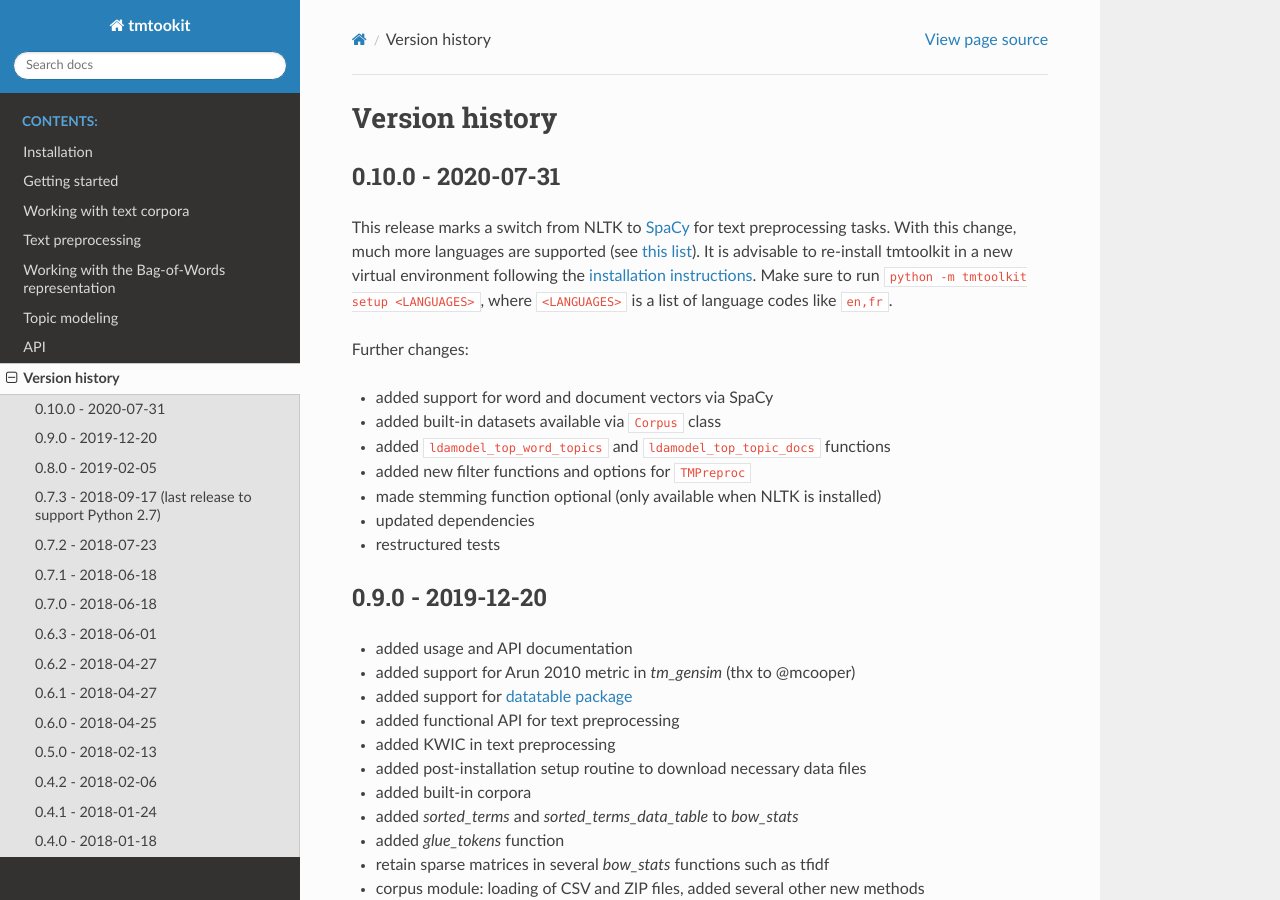
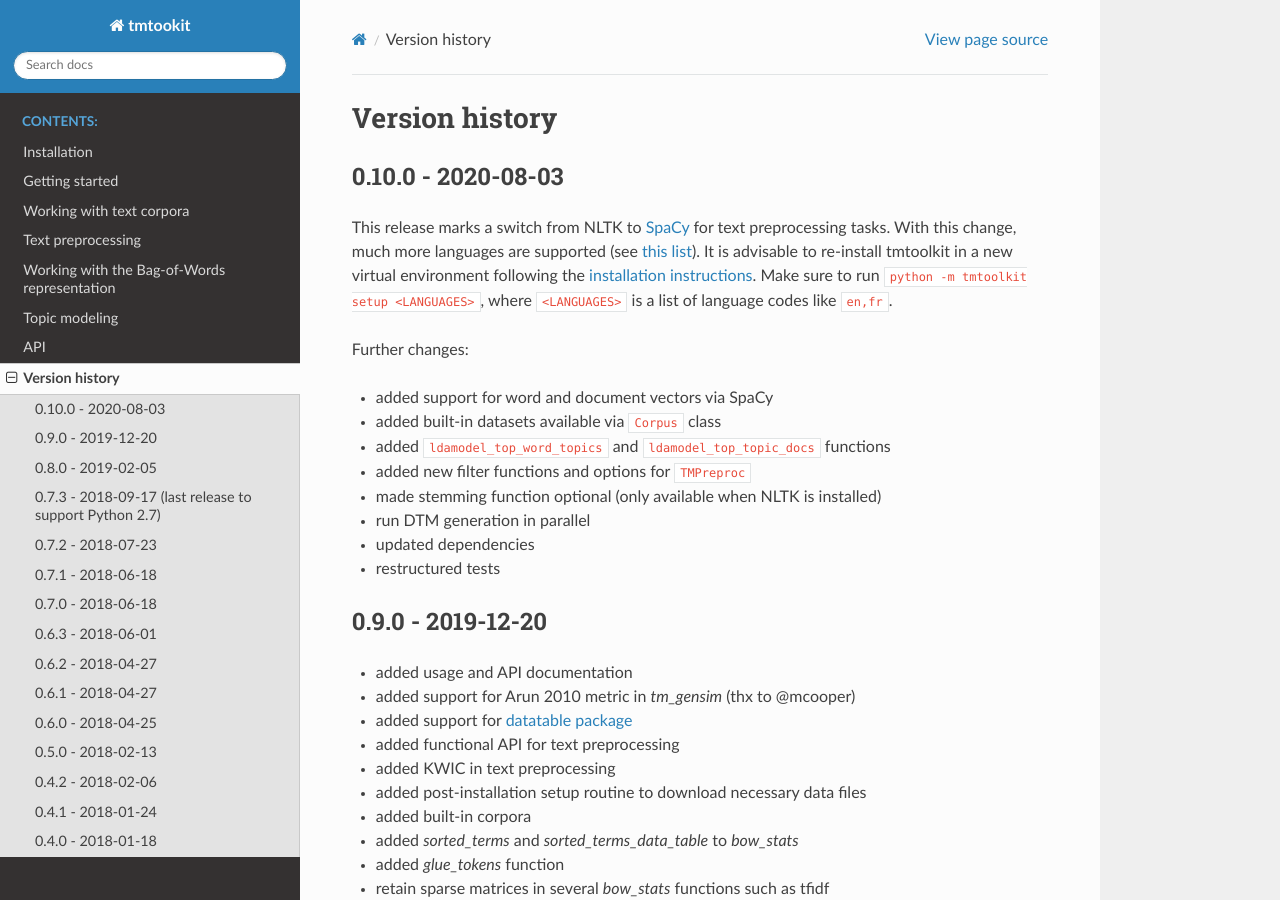
Before and after one commit to WZBSocialScienceCenter/tmtoolkit, a Sphinx documentation site: the page built from doc/source/version_history.rst, in a window 1280 px wide and 900 px high. Built offline with Sphinx 7.4.7 and the Read the Docs theme 2.0.0, drawn with Linux system fonts in a browser that asks for light colours.

Commit message:
version bump to 0.10.0 update version history update install instructions/pip

```diff
--- a/doc/source/version_history.rst
+++ b/doc/source/version_history.rst
@@ -4,7 +4,7 @@ Version history
 ===============
 
 
-0.10.0 - 2020-07-31
+0.10.0 - 2020-08-03
 -------------------
 
 This release marks a switch from NLTK to `SpaCy <https://spacy.io/>`_ for text preprocessing tasks. With this change,
@@ -19,6 +19,7 @@ Further changes:
 * added ``ldamodel_top_word_topics`` and ``ldamodel_top_topic_docs`` functions
 * added new filter functions and options for ``TMPreproc``
 * made stemming function optional (only available when NLTK is installed)
+* run DTM generation in parallel
 * updated dependencies
 * restructured tests
 
--- a/setup.py
+++ b/setup.py
@@ -8,7 +8,7 @@ from codecs import open
 from setuptools import setup, find_packages
 
 __title__ = 'tmtoolkit'
-__version__ = '0.10.0.rc1'
+__version__ = '0.10.0'
 __author__ = 'Markus Konrad'
 __license__ = 'Apache License 2.0'
 
--- a/tmtoolkit/__init__.py
+++ b/tmtoolkit/__init__.py
@@ -8,6 +8,6 @@ from . import topicmod, bow, preprocess
 
 
 __title__ = 'tmtoolkit'
-__version__ = '0.10.0.rc1'
+__version__ = '0.10.0'
 __author__ = 'Markus Konrad'
 __license__ = 'Apache License 2.0'
```
Also changed, not shown: doc/source/install.rst (+5 -5 lines), doc/source/preprocessing.ipynb, doc/source/topic_modeling.ipynb, 1 other file.
